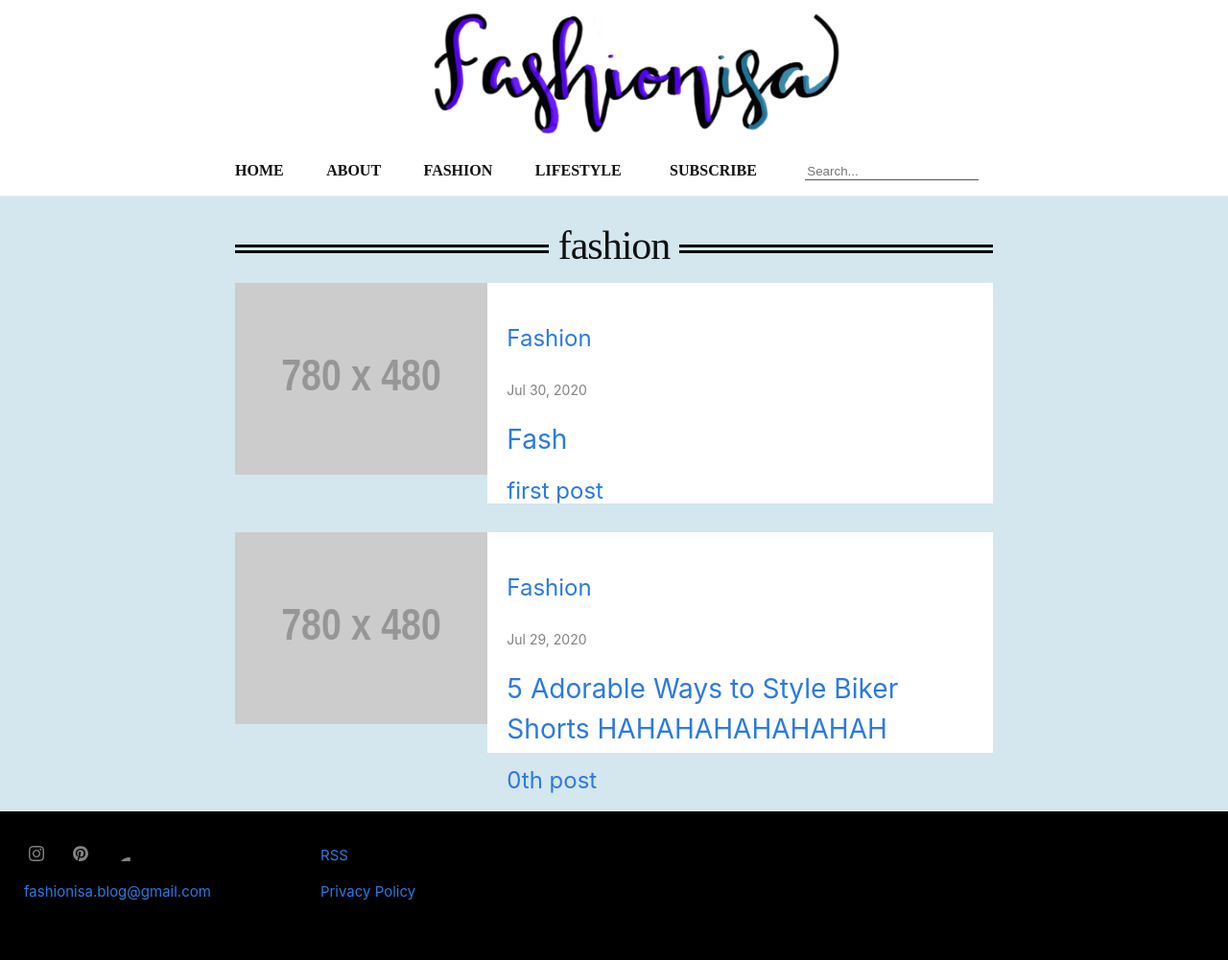
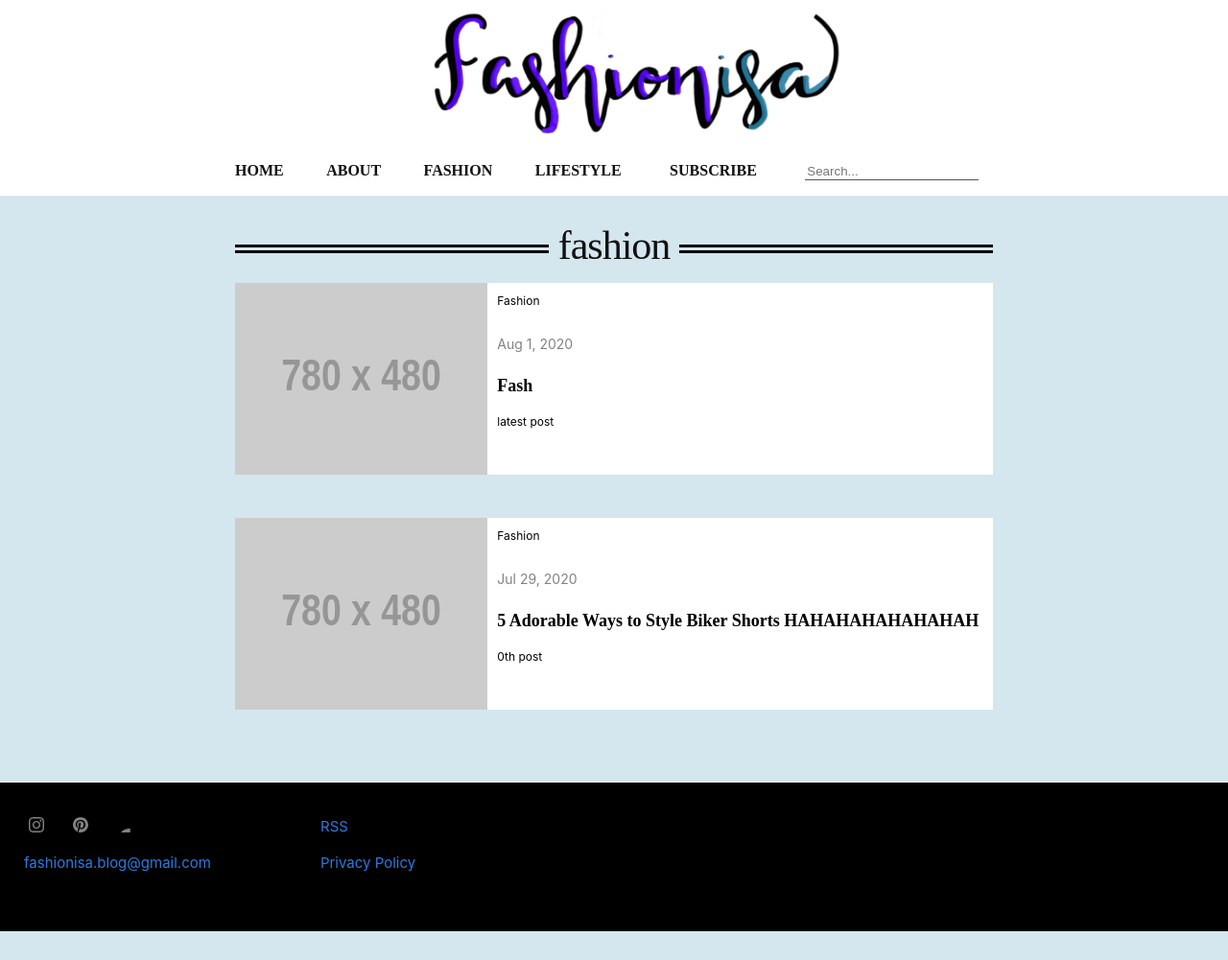
Before and after one commit to iwalte01/fashionisa-blog, a Jekyll site: the page built from blog-fashion/03_index.markdown, in a window 1280 px wide. Shown: the whole page at 96% size. Built offline with Jekyll 4.4.1, drawn with Linux system fonts in a browser that asks for light colours; after the commit the page ends 971 px from its top, so only the background shows below that.

Commit message:
added formatting and text style to fashion and lifestyle pages

```diff
--- a/_sass/minima/_layout.scss
+++ b/_sass/minima/_layout.scss
@@ -724,30 +724,57 @@ symbol path {
     grid-template-columns: 1fr 2fr;
   }
 
-  .post-link .post-info {
-      background-color: white;
-      padding-top: 20px;
-      padding-bottom: 10px;
-      text-overflow: wrap;
-      .txt-box {
-        margin: 20px;
-      }
-  }
-
   .post-link .thmb {
-      width: fill;
-      height: 200px;
+    max-width: 100%;
+    height: 200px;
   }
 
   .post-link .post-info {
-    width: fill;
+    background-color: white;
     height: 200px;
+    color: black;
+    text-overflow: wrap;
+    text-align: left;
+    .p-title {
+        font-size: 0.75em;
+        font-family: serif;
+        font-weight: bold;
+    }
+    .des {
+      font-size: 0.5em;
+    }
+
+    .txt-box {
+      margin: 10px;
+      .cat {
+        font-size: 0.5em;
+      }
+    }
   }
 
   @include media-query($on-palm) {
   //get rid of display lol
     .post-link {
       display: block;
+    }
+
+    .post-list li .post-link .post-info {
+      //responsive width
+      width: fill;
+      height: 250px;
+      padding-top: 10px;
+      padding-bottom: 10px;
+      text-overflow: wrap;
+      .txt-box {
+        margin: 20px;
+      }
+      margin-top: -20px;
+    }
+
+    .post-list li .post-link .thmb {
+      //responsive height
+      width: 100%;
+      height: auto;
     }
   }
 }
--- a/blog-fashion/_posts/2020-07-31-Fash.md
+++ b/blog-fashion/_posts/2020-08-01-Fash.md
@@ -1,9 +1,9 @@
 ---
 layout: post
 title:  "Fash"
-date:   2020-07-30 11:34:35 -400
+date:   2020-08-01 11:34:35 -400
 category: Fashion
-description: first post
+description: latest post
 ---
 
 Hi this is my fashion post
```
